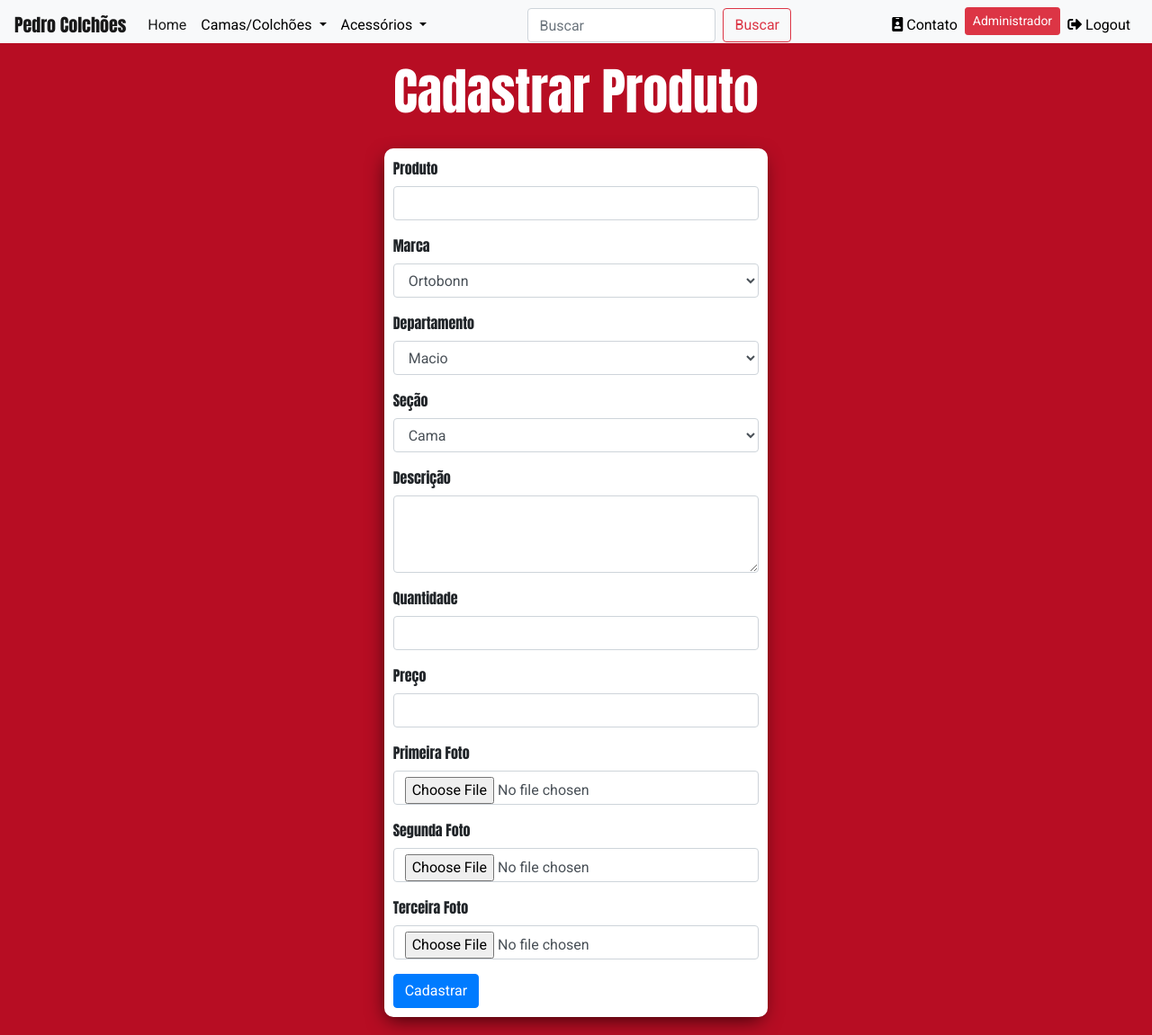
After one commit to pedrocavt/mystore, a PHP site: page /insertProduct.php in a window 1280 px wide. The commit adds this page. Shown: the whole page at 90% size. Run offline with PHP 8.4, Linux system fonts and the light colour scheme; the visitor is signed in with stand-in values (Sample User, id 1); some libraries are stand-ins or nearby versions.

Commit message:
formulario

```diff
--- a/index.php
+++ b/index.php
@@ -18,7 +18,7 @@
     include 'nav.php';
     include 'cabecalho.html';
 
-    $consulta = $conexao->query('SELECT * FROM produtos LIMIT 4');
+    $consulta = $conexao->query('SELECT * FROM produtos order by id desc LIMIT 4');
 
 ?>
 
--- /dev/null
+++ b/insertProduct.php
@@ -0,0 +1,99 @@
+<!DOCTYPE html>
+<html lang="en">
+<head>
+    <meta charset="UTF-8">
+    <meta name="viewport" content="width=device-width, initial-scale=1.0">
+    <title>Cadastro</title>
+    <link rel="stylesheet" href="https://stackpath.bootstrapcdn.com/bootstrap/4.5.0/css/bootstrap.min.css" integrity="sha384-9aIt2nRpC12Uk9gS9baDl411NQApFmC26EwAOH8WgZl5MYYxFfc+NcPb1dKGj7Sk" crossorigin="anonymous">
+    <link rel="stylesheet" href="https://use.fontawesome.com/releases/v5.14.0/css/all.css" integrity="sha384-HzLeBuhoNPvSl5KYnjx0BT+WB0QEEqLprO+NBkkk5gbc67FTaL7XIGa2w1L0Xbgc" crossorigin="anonymous">
+    <link rel="stylesheet" href="./css/main.css">
+    <script src="https://code.jquery.com/jquery-3.5.1.slim.min.js" integrity="sha384-DfXdz2htPH0lsSSs5nCTpuj/zy4C+OGpamoFVy38MVBnE+IbbVYUew+OrCXaRkfj" crossorigin="anonymous"></script>
+</head>
+<body class="backg">
+<?php
+
+    session_start();
+
+    if ($_SESSION['adm'] != 1){
+
+        header('location:index.php');
+    }
+
+    include 'conexao.php';
+    include 'nav.php';
+?>
+    <center style="margin-top:20px;color:white">
+        <h1 class="display-4" id="title">Cadastrar Produto</h1>
+    </center>
+
+    <div class="col-sm-4 sombra" >
+        <form method="POST" action="inserirUser.php" >
+
+            <div class="form-group">
+                <label for="exampleInputEmail1" class="anton">Produto</label>
+                <input  type="text" name="nome_produto" class="form-control" required autocomplete="off">
+            </div>
+            <div class="form-group">
+                <label for="exampleInputEmail1" class="anton">Marca</label>
+               <select name="marca_produto" class="form-control">
+                    <option value="Ortobonn">Ortobonn</option>
+                    <option value="ColchãoTop">ColchãoTop</option>
+                    <option value="CamaDaoras">CamaDaoras</option>
+               </select>
+            </div>
+            <div class="form-group">
+                <label for="exampleInputEmail1" class="anton">Departamento</label>
+                <select name="departamento_produto" class="form-control">
+                    <option value="Macio">Macio</option>
+                    <option value="Duro">Duro</option>
+                    <option value="Confortavel">Confortavel</option>
+               </select>
+            </div>
+            <div class="form-group">
+                <label for="exampleInputPassword1" class="anton">Seção</label>
+                <select name="secao_produto" class="form-control">
+                    <option value="Macio">Cama</option>
+                    <option value="Colchão">Colchão</option>
+                    <option value="Edredon">Edredon</option>
+               </select>
+            </div>
+            <div class="form-group">
+                <label for="exampleInputEmail1" class="anton">Descrição</label>
+                <textarea name="descricao_produto" class="form-control" rows="3" required autocomplete="off"></textarea>
+            </div>
+            <div class="form-group">
+                <label for="exampleInputEmail1" class="anton">Quantidade</label>
+                <input type="number" name="quantidade_produto" class="form-control" required autocomplete="off">
+            </div>
+            <div class="form-group">
+                <label for="exampleInputEmail1" class="anton">Preço</label>
+                <input type="text" name="preco_produto" class="form-control" id="preco" required autocomplete="off">
+            </div>
+            <div class="form-group">
+                <label for="exampleInputEmail1" class="anton">Primeira Foto</label>
+                <input type="file" name="imagem_produto1" class="form-control" id="imagem_produto1" required autocomplete="off">
+            </div>
+            <div class="form-group">
+                <label for="exampleInputEmail1" class="anton">Segunda Foto</label>
+                <input type="file" name="imagem_produto2" class="form-control" id="imagem_produto2" required autocomplete="off">
+            </div>
+            <div class="form-group">
+                <label for="exampleInputEmail1" class="anton">Terceira Foto</label>
+                <input type="file" name="imagem_produto2" class="form-control" id="imagem_produto2" required autocomplete="off">
+            </div>
+            <button type="submit" class="btn btn-primary">Cadastrar</button>
+        </form>
+    </div>
+
+
+<script>
+    $(document).ready(function(){
+        $("#preco").mask("0.000.000.000,00", {reverse:true})
+    });
+
+</script>
+<script src="jquery.mask/jquery.mask.js"></script>
+<script src="https://cdn.jsdelivr.net/npm/popper.js@1.16.0/dist/umd/popper.min.js" integrity="sha384-Q6E9RHvbIyZFJoft+2mJbHaEWldlvI9IOYy5n3zV9zzTtmI3UksdQRVvoxMfooAo" crossorigin="anonymous"></script>
+<script src="https://stackpath.bootstrapcdn.com/bootstrap/4.5.0/js/bootstrap.min.js" integrity="sha384-OgVRvuATP1z7JjHLkuOU7Xw704+h835Lr+6QL9UvYjZE3Ipu6Tp75j7Bh/kR0JKI" crossorigin="anonymous"></script>
+</body>
+</html>
--- a/nav.php
+++ b/nav.php
@@ -14,9 +14,9 @@
           Camas/Colchões
         </a>
                 <div class="dropdown-menu" aria-labelledby="navbarDropdown">
-                    <a class="dropdown-item" href="#">Camas</a>
+                    <a class="dropdown-item" href="search.php?search=Cama">Camas</a>
                     <div class="dropdown-divider"></div>
-                    <a class="dropdown-item" href="#">Colchões</a>
+                    <a class="dropdown-item" href="search.php?search=Colchão">Colchões</a>
 
                 </div>
             </li>
@@ -33,7 +33,7 @@
                 </div>
             </li>
         </ul>
-        <form method="POST" action="search.php" class="form-inline my-2 my-lg-0 mr-auto">
+        <form method="GET" action="search.php" class="form-inline my-2 my-lg-0 mr-auto">
             <input class="form-control mr-sm-2" name="search" type="search" placeholder="Buscar" aria-label="Search">
             <button class="btn btn-outline-danger my-2 my-sm-0" type="submit">Buscar</button>
         </form>
@@ -68,7 +68,7 @@
                         <?php } else{ ?>
 
                         <li class="nav-item">
-                            <a href="adm.php"><button class="btn btn-sm btn-danger">Administrador</button></a>
+                            <a href="administrador.php"><button class="btn btn-sm btn-danger">Administrador</button></a>
                         </li>
                         <li class="nav-item">
                             <a class="nav-link" href="logout.php"><i class="fas fa-sign-out-alt"></i>&nbsp;Logout</a>
```
Also changed, not shown: administrador.php (added, +63 -0 lines), erro2.php (added, +43 -0 lines), search.php (+6 -1 lines).
